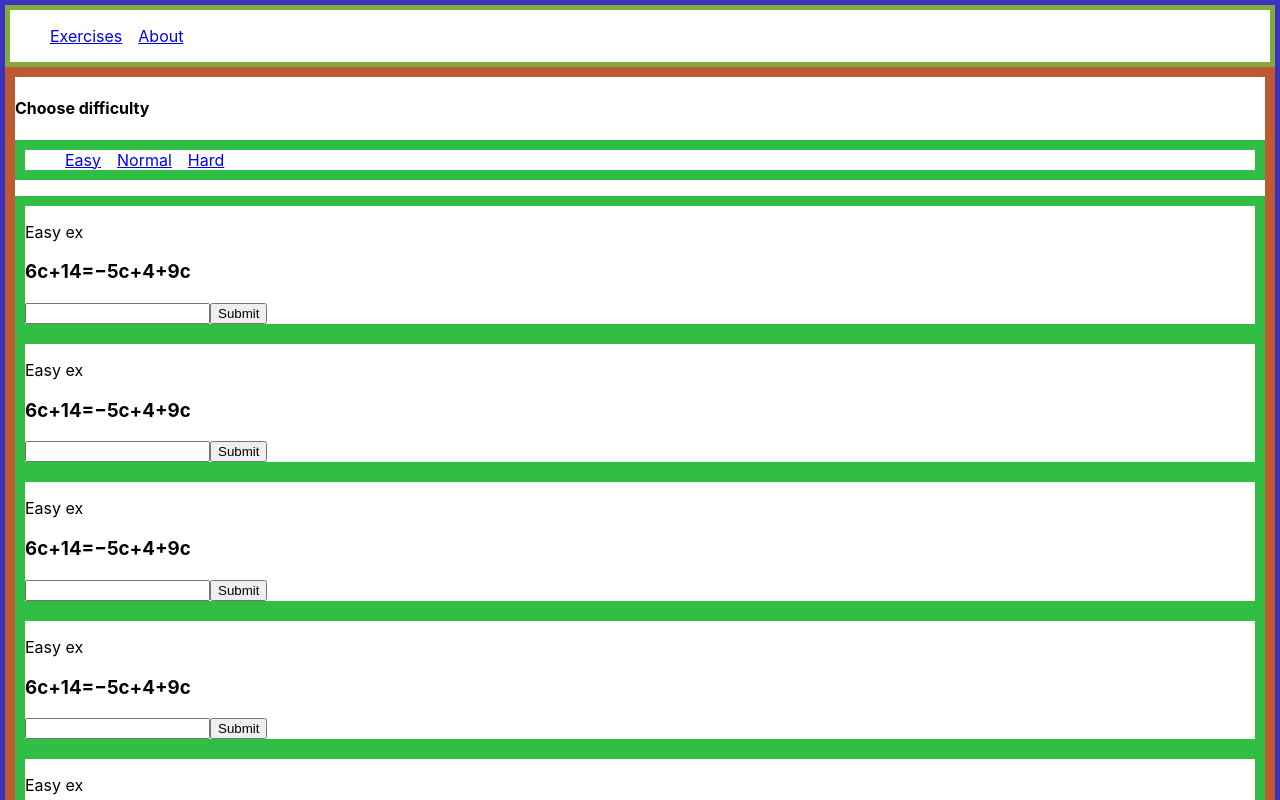
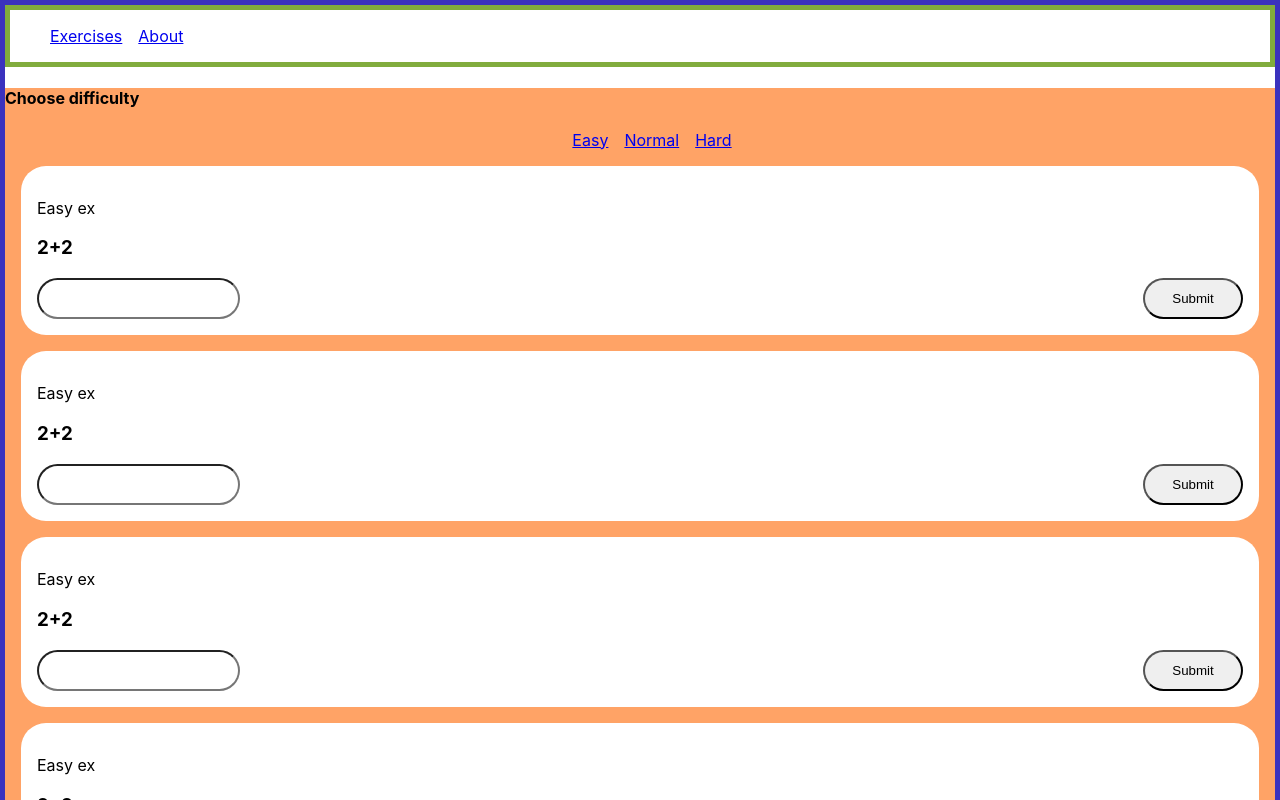
Before and after one commit to AndrewMedvedev42/Math-Test-Exercises, a React (Create React App) app: page /exercises/easy in a window 1280 px wide. Shown: the top 800 px of the page. Built offline with nearby package versions, Linux system fonts and the light colour scheme.

Commit message:
added background color to item with exercise and below them

```diff
--- a/src/Componets/ExerciseData/ExerciseData.js
+++ b/src/Componets/ExerciseData/ExerciseData.js
@@ -1,16 +1,16 @@
 //Here is the data that cotains description, math problem, and answer
 
-const EasyData = [
-    {id:1, sortKey:"easy", problemDescription:"Easy ex" ,mathProblem:"6c+14=−5c+4+9c", answer:7},
-    {id:2, sortKey:"easy",problemDescription:"Easy ex" ,mathProblem:"6c+14=−5c+4+9c", answer:7},
-    {id:3, sortKey:"easy",problemDescription:"Easy ex" ,mathProblem:"6c+14=−5c+4+9c", answer:7},
-    {id:4,  sortKey:"easy",problemDescription:"Easy ex" ,mathProblem:"6c+14=−5c+4+9c", answer:7},
-    {id:5,  sortKey:"easy",problemDescription:"Easy ex" ,mathProblem:"6c+14=−5c+4+9c", answer:7},
-    {id:6,  sortKey:"easy",problemDescription:"Easy ex" ,mathProblem:"6c+14=−5c+4+9c", answer:7},
-    {id:7,  sortKey:"easy",problemDescription:"Easy ex" ,mathProblem:"6c+14=−5c+4+9c", answer:7},
-    {id:8,  sortKey:"easy",problemDescription:"Easy ex" ,mathProblem:"6c+14=−5c+4+9c", answer:7},
-    {id:9, sortKey:"easy",problemDescription:"Easy ex" ,mathProblem:"6c+14=−5c+4+9c", answer:7},
-    {id:10,  sortKey:"easy",problemDescription:"Easy ex" ,mathProblem:"6c+14=−5c+4+9c", answer:7},
+const Data = [
+    {id:1, sortKey:"easy", problemDescription:"Easy ex" ,mathProblem:"2+2", answer:7},
+    {id:2, sortKey:"easy",problemDescription:"Easy ex" ,mathProblem:"2+2", answer:7},
+    {id:3, sortKey:"easy",problemDescription:"Easy ex" ,mathProblem:"2+2", answer:7},
+    {id:4,  sortKey:"easy",problemDescription:"Easy ex" ,mathProblem:"2+2", answer:7},
+    {id:5,  sortKey:"easy",problemDescription:"Easy ex" ,mathProblem:"2+2", answer:7},
+    {id:6,  sortKey:"easy",problemDescription:"Easy ex" ,mathProblem:"2+2", answer:7},
+    {id:7,  sortKey:"easy",problemDescription:"Easy ex" ,mathProblem:"2+2", answer:7},
+    {id:8,  sortKey:"easy",problemDescription:"Easy ex" ,mathProblem:"2+2", answer:7},
+    {id:9, sortKey:"easy",problemDescription:"Easy ex" ,mathProblem:"2+2", answer:7},
+    {id:10,  sortKey:"easy",problemDescription:"Easy ex" ,mathProblem:"2+2", answer:7},
 
     {id:11, sortKey:"norm",problemDescription:"Norm ex" ,mathProblem:"6c+14=−5c+4+9c", answer:7},
     {id:12,  sortKey:"norm",problemDescription:"Norm ex" ,mathProblem:"6c+14=−5c+4+9c", answer:7},
@@ -35,7 +35,5 @@ const EasyData = [
     {id:30,  sortKey:"hard",problemDescription:"Hard ex" ,mathProblem:"6c+14=−5c+4+9c", answer:7},
 ]
 
-
-
 //Exporting the data
-export default EasyData
+export default Data
--- a/src/Componets/ExerciseTemplate/Template.jsx
+++ b/src/Componets/ExerciseTemplate/Template.jsx
@@ -1,5 +1,5 @@
 import { useState } from "react"
-import EasyData from "../ExerciseData/ExerciseData.js"
+import Data from "../ExerciseData/ExerciseData.js"
 
 function Template({keyName}){
 
@@ -8,7 +8,7 @@ function Template({keyName}){
   console.log(keyName);
 
     return( <section>{
-      EasyData.map((induvidual)=>{
+      Data.map((induvidual)=>{
         const {keyPass, problemDescription, mathProblem, answer, sortKey, id} = induvidual
 
         if(sortKey === keyName){
@@ -21,9 +21,9 @@ function Template({keyName}){
             console.log("Checked")
             console.log(typeof typedAnswer)
             if(parseInt(typedAnswer) === answer){
-              console.log("You get it right! Good Job!")
+              alert("You get it right! Good Job!")
             }else{
-              console.log("Answer is incorrect");
+              alert("Answer is incorrect");
             }
           }
 
@@ -32,8 +32,10 @@ function Template({keyName}){
              <p>{problemDescription}</p>
                 <div className="itemContent">
                     <h3>{mathProblem}</h3>
-                    <input type="text" onChange={onChange}/>
-                    <button onClick={onCheck}>Submit</button>
+                    <div>
+                      <input type="text" onChange={onChange}/>
+                      <button onClick={onCheck}>Submit</button>
+                    </div>
                 </div>
            </div>
           )
--- a/src/css/App.css
+++ b/src/css/App.css
@@ -12,13 +12,24 @@ body .router {
         margin-right: 1rem; }
 
 body .difficultyRouter {
-  border: 10px solid #be5a32; }
+  background-color: #ffa366; }
   body .difficultyRouter .difficultySection ul {
-    border: 10px solid #32be45;
-    display: flex; }
+    display: flex;
+    justify-content: center; }
     body .difficultyRouter .difficultySection ul li {
       list-style-type: none;
       margin-right: 1rem; }
 
 .item {
-  border: 10px solid #32be45; }
+  margin: 1rem;
+  padding: 1rem;
+  border-radius: 25px;
+  background-color: white; }
+  .item div div {
+    display: flex;
+    justify-content: space-between; }
+    .item div div input, .item div div button {
+      border-radius: 25px;
+      padding: 0.7rem; }
+    .item div div button {
+      width: 100px; }
--- a/src/scss/App.scss
+++ b/src/scss/App.scss
@@ -17,11 +17,12 @@ body{
     }
   }
   .difficultyRouter{
-    border: 10px solid rgb(190, 90, 50);
+    background-color: rgb(255, 163, 102);
+
     .difficultySection{
         ul{
-          border: 10px solid rgb(50, 190, 69);
           display: flex;
+          justify-content: center;
           li{
             list-style-type: none;
             margin-right: 1rem;
@@ -31,5 +32,23 @@ body{
   }
 }
 .item{
-  border: 10px solid rgb(50, 190, 69);
+  margin: 1rem;
+  padding: 1rem;
+  border-radius: 25px;
+  background-color: rgb(255, 255, 255);
+  // border: 5px solid rgb(50, 190, 69);
+  div{
+    div{
+      display: flex;
+      justify-content: space-between;
+      input, button{
+        border-radius: 25px;
+        padding: 0.7rem;
+      }
+      button{
+        width: 100px;
+      }
+
+    }
+  }
 }
```
Also changed, not shown: 15 other files (tests, documents, lock files or other folders).
